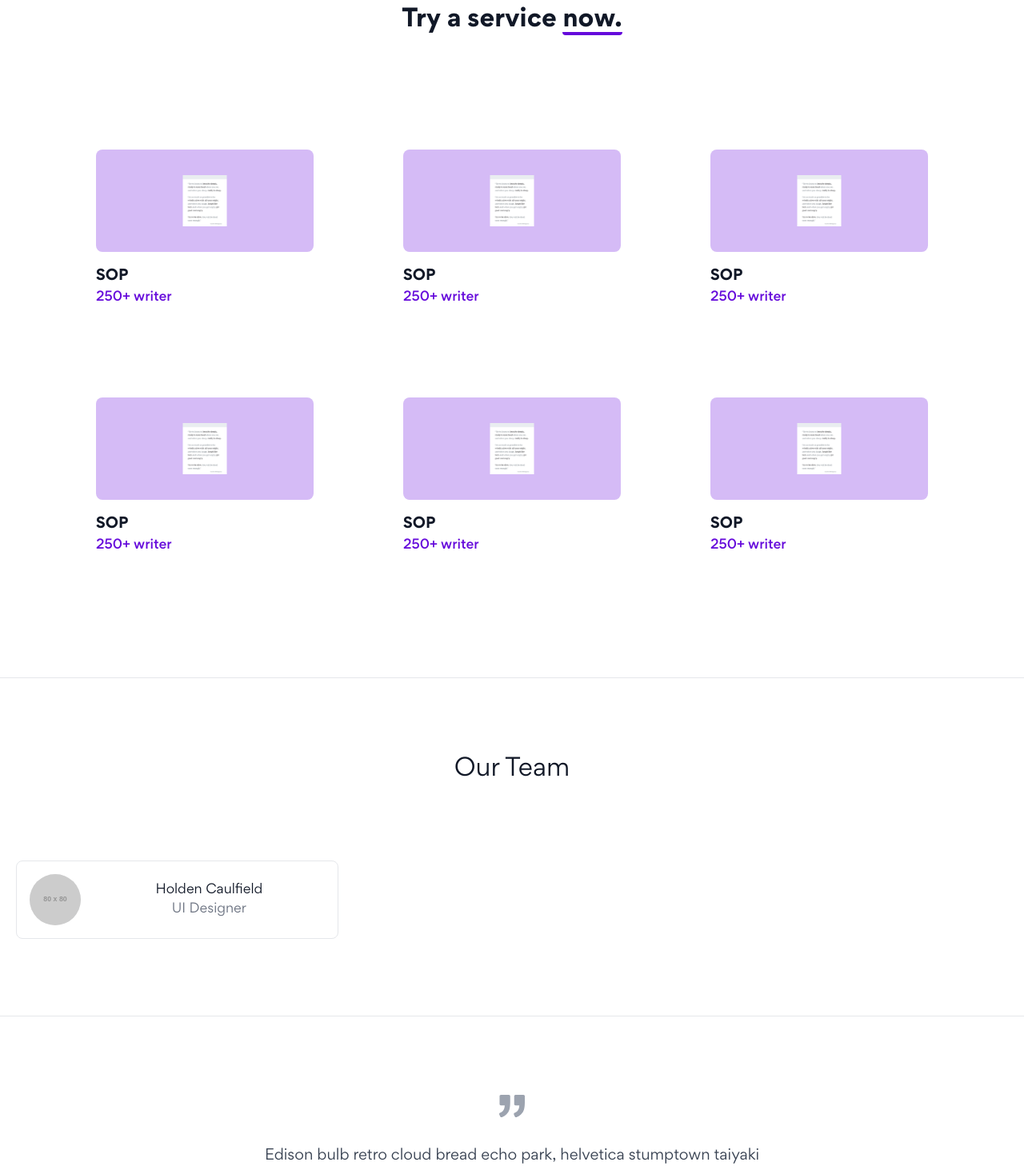
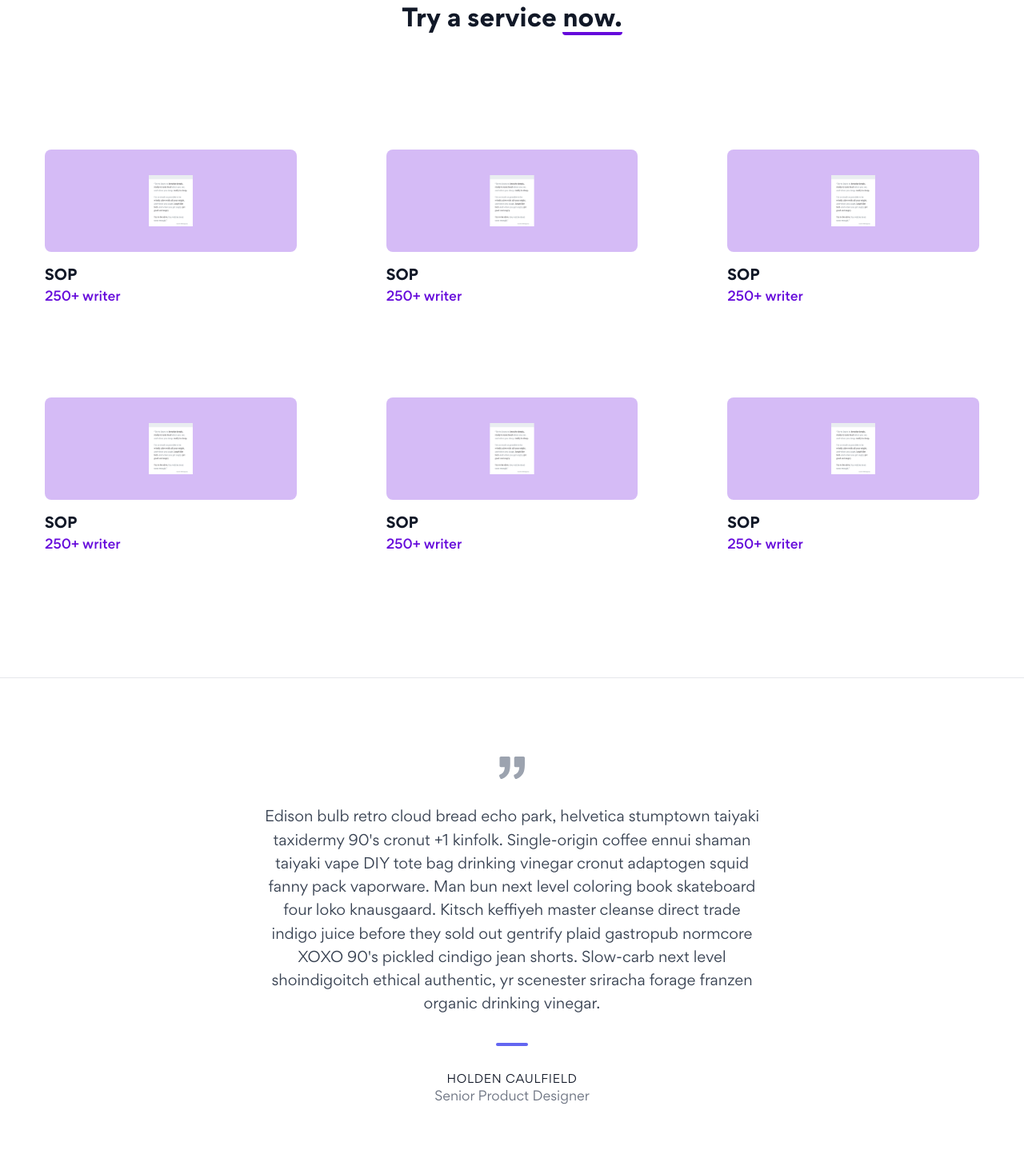
Before and after one commit to Hardik29/ExpressContent, a React (Create React App) app: page / in a window 1280 px wide. Shown: the part 2870-4333 px from the top of the page at 80% size. Built offline with nearby package versions, Linux system fonts and the light colour scheme.

Commit message:
Fixed issues with services card in mobile version

```diff
--- a/src/App.js
+++ b/src/App.js
@@ -32,16 +32,7 @@ function App() {
       <Mid />
       <Contacts/>
     <Services/>
-      <section class="text-gray-700 body-font border-t border-gray-200">
-        <div class="container px-5 py-24 mx-auto">
-          <div class="flex flex-col text-center w-full mb-20">
-            <h1 class="sm:text-3xl text-2xl font-medium title-font mb-4 text-gray-900">Our Team</h1>
-          </div>
-          <div class="flex flex-wrap -m-2">
-            <Card/>
-          </div>
-        </div>
-      </section>
+
 
       <section class="text-gray-700 body-font border-t border-gray-200">
         <div class="container px-5 py-24 mx-auto">
@@ -64,3 +55,20 @@ function App() {
 }
 
 export default App;
+
+
+
+
+
+
+
+{/* <section class="text-gray-700 body-font border-t border-gray-200">
+<div class="container px-5 py-24 mx-auto">
+  <div class="flex flex-col text-center w-full mb-20">
+    <h1 class="sm:text-3xl text-2xl font-medium title-font mb-4 text-gray-900">Our Team</h1>
+  </div>
+  <div class="flex flex-wrap -m-2">
+    <Card/>
+  </div>
+</div>
+</section> */}
--- a/src/Components/Services.js
+++ b/src/Components/Services.js
@@ -32,12 +32,12 @@ function Card() {
 function Services() {
   return (
     <section class="text-gray-700 body-font border-t border-gray-200">
-      <div class="container py-24 px-16">
+      <div class="container py-24">
         <div class="flex flex-wrap w-full mb-20 flex-col items-center text-center">
           <h1 class="sm:text-3xl text-4xl font-GorditaBold mb-2 text-gray-900">Get Your Application done with Us.</h1>
           <h1 class="sm:text-3xl text-4xl font-GorditaBold mb-2 text-gray-900">Try a service <span class='rounded border-b-4 border-[#6509DB]'>now.</span></h1>
         </div>
-        <div class="flex flex-wrap">
+        <div class="flex flex-wrap  justify-center item-center">
           <Card />
           <Card />
           <Card />
```
